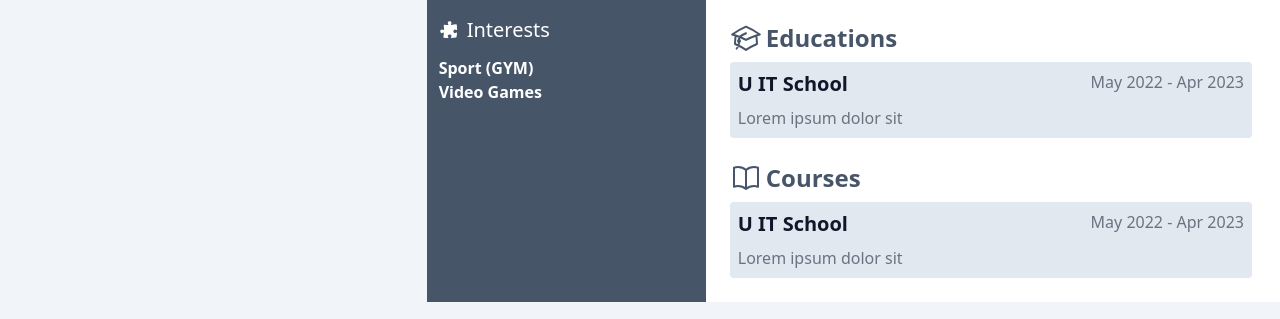
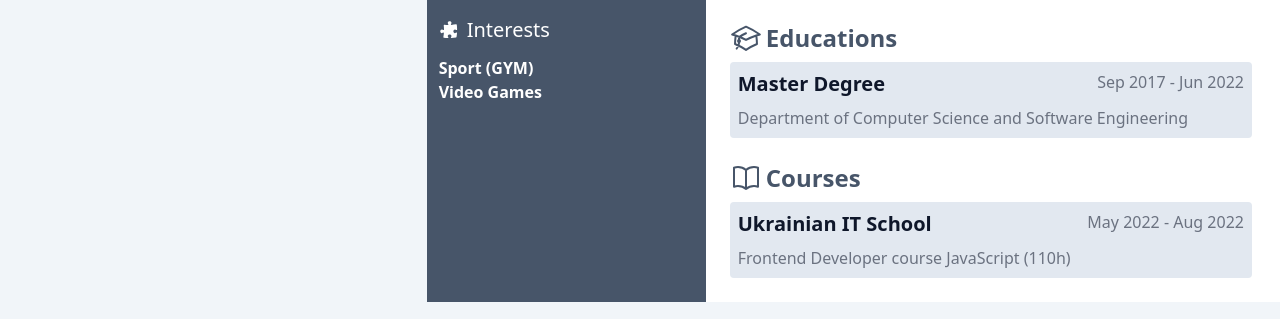
Before and after one commit to Grinch3214/resume-vue-3, a Vue app: page / in a window 1280 px wide. Shown: the part 790-1109 px from the top of the page. Built offline with nearby package versions, Linux system fonts and the light colour scheme.

Commit message:
fix objects data

```diff
--- a/src/stores/courses.js
+++ b/src/stores/courses.js
@@ -12,15 +12,15 @@ export const useCourseStore = defineStore('course', () => {
 	const coursesForm = reactive([
 		{
 			id: 1,
-			name: 'U IT School',
-			degree: 'Lorem ipsum dolor sit',
+			name: 'Ukrainian IT School',
+			degree: 'Frontend Developer course JavaScript (110h)',
 			startDate: {
 				month: 4,
 				year: 2022
 			},
 			endDate: {
-				month: 3,
-				year: 2023
+				month: 7,
+				year: 2022
 			}
 		}
 	])
--- a/src/stores/education.js
+++ b/src/stores/education.js
@@ -13,15 +13,15 @@ export const useEducationStore = defineStore('education', () => {
 	const educationsForm = reactive([
 		{
 			id: 1,
-			name: 'U IT School',
-			degree: 'Lorem ipsum dolor sit',
+			name: 'Master Degree',
+			degree: 'Department of Computer Science and Software Engineering',
 			startDate: {
-				month: 4,
-				year: 2022
+				month: 8,
+				year: 2017
 			},
 			endDate: {
-				month: 3,
-				year: 2023
+				month: 5,
+				year: 2022
 			}
 		}
 	])
```
